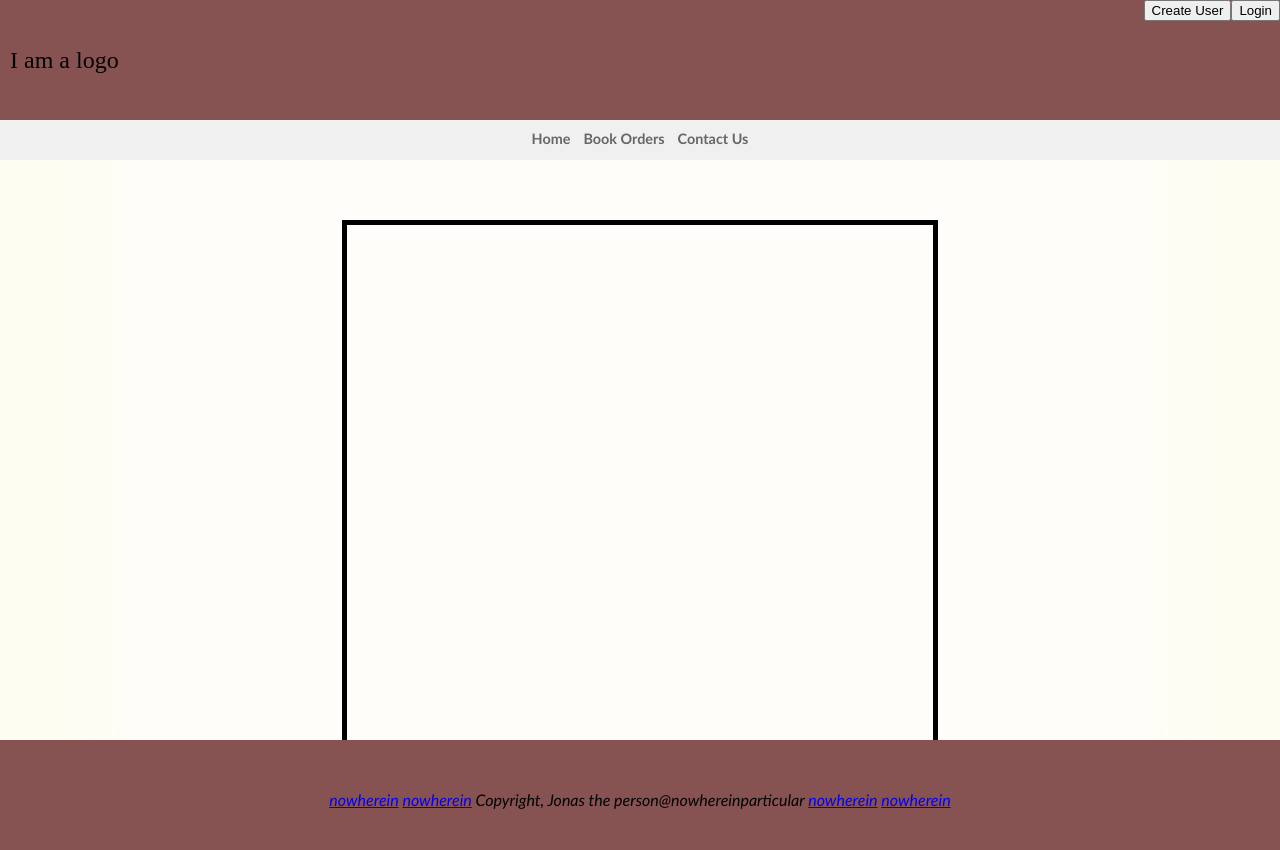
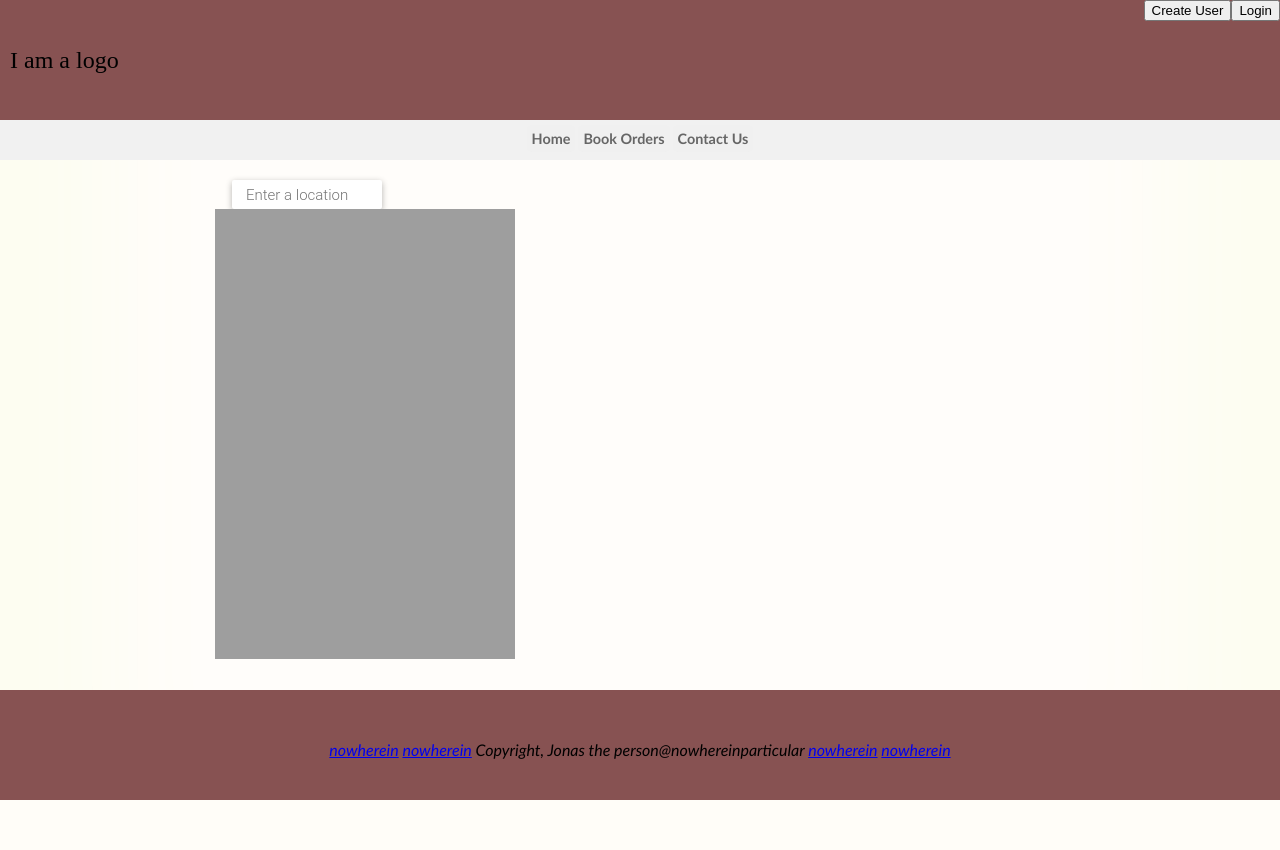
Before and after one commit to ser4ph1/DECO3800-BRJ, a PHP site: page /contact.html in a window 1280 px wide. After the commit the page ends 800 px from the top, so only its background shows below. Run offline with PHP 8.4, Linux system fonts and the light colour scheme; some libraries are stand-ins or nearby versions.

Commit message:
Added gAPI for google maps.

```diff
--- a/contact.html
+++ b/contact.html
@@ -43,13 +43,14 @@
 			</ul>
 		</div>
 
+		<iframe
+			width="100%"
+			height="450px"
+			frameborder="0" style="border:0"
+			src="gAPI.html"> <!-- https://developers.google.com/maps/documentation/javascript/examples/places-searchbox -->
+		</iframe>
 
 
-		<form id="contact_form">
-			<fieldset>
-
-			</fieldset>
-		</form>
 
 		<footer>
 			<address>
--- a/css/style.css
+++ b/css/style.css
@@ -138,7 +138,7 @@ article {
 
 }
 #recommended {
-	height:500px;
+	height:250px;
 }
 
 
@@ -188,6 +188,14 @@ nav > p {
 	margin-top:10px;
 	float:left;
 	padding-left:10px;
+}
+iframe {
+		background-color:#FFFDFA;
+		/*float:left;*/
+		width:320px;
+		height:100%;
+		font-family:Calibri;
+		margin-left:-25px;
 }
 
 
--- /dev/null
+++ b/gAPI.html
@@ -0,0 +1,133 @@
+<!DOCTYPE html>
+<html>
+  <head>
+    <title>PlaceID Geocoder</title>
+    <meta name="viewport" content="initial-scale=1.0, user-scalable=no">
+    <meta charset="utf-8">
+    <style>
+      /* Always set the map height explicitly to define the size of the div
+       * element that contains the map. */
+      #map {
+        height: 100%;
+      }
+      /* Optional: Makes the sample page fill the window. */
+      html, body {
+		width:300px;
+        height:450px;
+        margin: 0;
+        padding: 0;
+      }
+      .controls {
+        background-color: #fff;
+        border-radius: 2px;
+        border: 1px solid transparent;
+        box-shadow: 0 2px 6px rgba(0, 0, 0, 0.3);
+        box-sizing: border-box;
+        font-family: Roboto;
+        font-size: 15px;
+        font-weight: 300;
+        height: 29px;
+        margin-left: 17px;
+        margin-top: 10px;
+        outline: none;
+        padding: 0 11px 0 13px;
+        text-overflow: ellipsis;
+        width: 150px;
+      }
+
+      .controls:focus {
+        border-color: #4d90fe;
+      }
+      .title {
+        font-weight: bold;
+      }
+      #infowindow-content {
+        display: none;
+      }
+      #map #infowindow-content {
+        display: inline;
+      }
+
+
+    </style>
+  </head>
+  <body>
+    <input id="pac-input" class="controls" type="text"
+        placeholder="Enter a location">
+    <div id="map"></div>
+    <div id="infowindow-content">
+      <span id="place-name"  class="title"></span><br>
+      Place ID <span id="place-id"></span><br>
+      <span id="place-address"></span>
+    </div>
+
+    <script>
+      // This sample uses the Place Autocomplete widget requesting only a place
+      // ID to allow the user to search for and locate a place. The sample
+      // then reverse geocodes the place ID and displays an info window
+      // containing the place ID and other information about the place that the
+      // user has selected.
+
+      // This example requires the Places library. Include the libraries=places
+      // parameter when you first load the API. For example:
+      // <script src="https://maps.googleapis.com/maps/api/js?key=YOUR_API_KEY&libraries=places">
+
+      function initMap() {
+        var map = new google.maps.Map(document.getElementById('map'), {
+          center: {lat: -33.8688, lng: 151.2195},
+          zoom: 13
+        });
+
+        var input = document.getElementById('pac-input');
+
+        var autocomplete = new google.maps.places.Autocomplete(
+            input, {placeIdOnly: true});
+        autocomplete.bindTo('bounds', map);
+
+        map.controls[google.maps.ControlPosition.TOP_LEFT].push(input);
+
+        var infowindow = new google.maps.InfoWindow();
+        var infowindowContent = document.getElementById('infowindow-content');
+        infowindow.setContent(infowindowContent);
+        var geocoder = new google.maps.Geocoder;
+        var marker = new google.maps.Marker({
+          map: map
+        });
+        marker.addListener('click', function() {
+          infowindow.open(map, marker);
+        });
+
+        autocomplete.addListener('place_changed', function() {
+          infowindow.close();
+          var place = autocomplete.getPlace();
+
+          if (!place.place_id) {
+            return;
+          }
+          geocoder.geocode({'placeId': place.place_id}, function(results, status) {
+
+            if (status !== 'OK') {
+              window.alert('Geocoder failed due to: ' + status);
+              return;
+            }
+            map.setZoom(11);
+            map.setCenter(results[0].geometry.location);
+            // Set the position of the marker using the place ID and location.
+            marker.setPlace({
+              placeId: place.place_id,
+              location: results[0].geometry.location
+            });
+            marker.setVisible(true);
+            infowindowContent.children['place-name'].textContent = place.name;
+            infowindowContent.children['place-id'].textContent = place.place_id;
+            infowindowContent.children['place-address'].textContent =
+                results[0].formatted_address;
+            infowindow.open(map, marker);
+          });
+        });
+      }
+    </script>
+    <script src="https://maps.googleapis.com/maps/api/js?key=AIzaSyCsraJNVtvuloRA8DDI3KVhCDsDHi68UB8&libraries=places&callback=initMap"
+        async defer></script>
+  </body>
+</html>
--- a/index.html
+++ b/index.html
@@ -11,6 +11,7 @@
 
 
 	</head>
+
 
 	<body >
 
--- a/orders.html
+++ b/orders.html
@@ -71,6 +71,8 @@
 				<p>Mauris eleifend est et turpis. Duis id erat. Suspendisse potenti. Aliquam vulputate, pede vel vehicula accumsan, mi neque rutrum erat, eu congue orci lorem eget lorem. Vestibulum non ante. Class aptent taciti sociosqu ad litora torquent per conubia nostra, per inceptos himenaeos. Fusce sodales. Quisque eu urna vel enim commodo pellentesque. Praesent eu risus hendrerit ligula tempus pretium. Curabitur lorem enim, pretium nec, feugiat nec, luctus a, lacus.</p>
 			</div>
 		</div>
+		<article id="recommended">
+		</article>
 
 		<footer>
 			<address>
```
